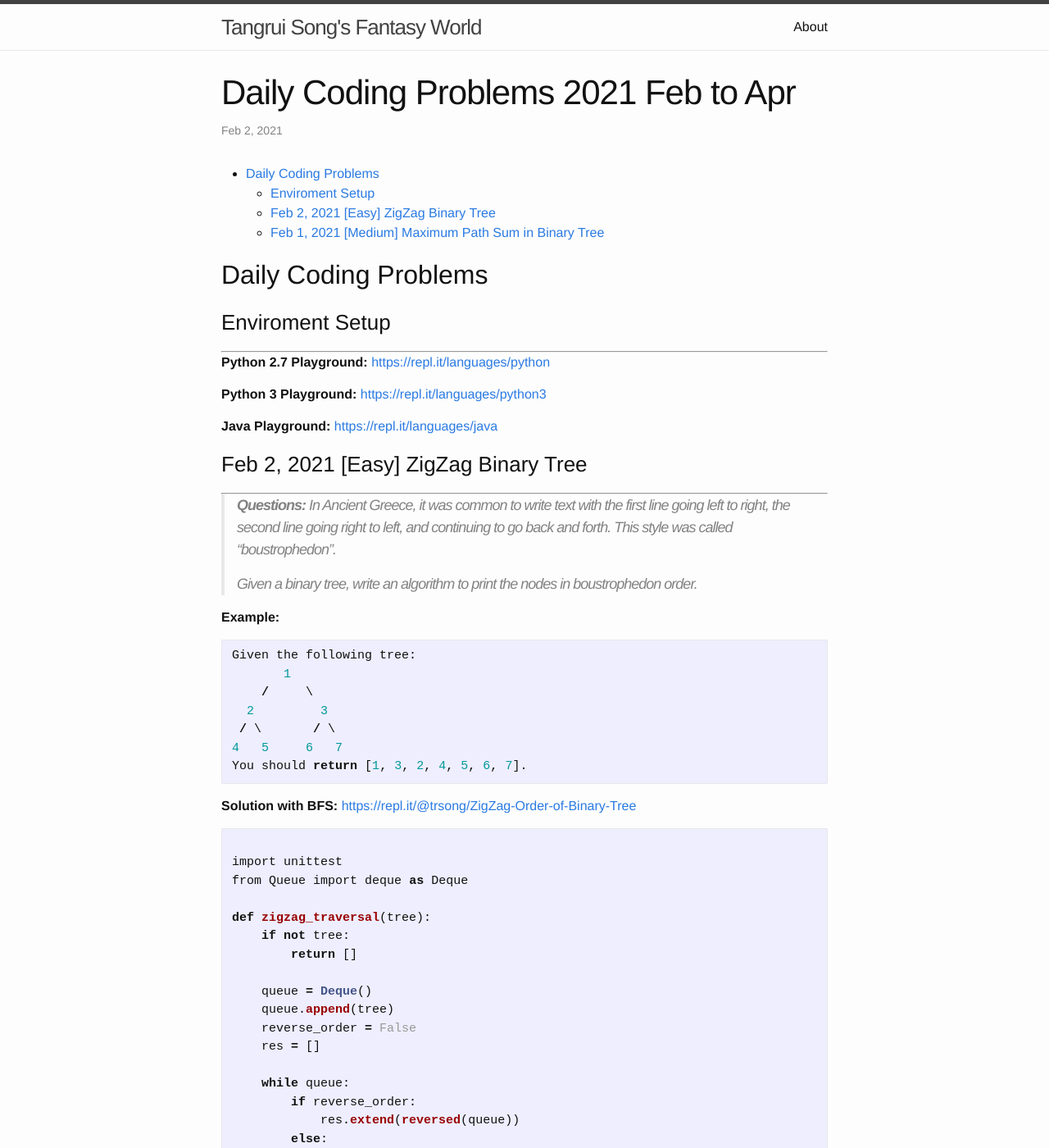
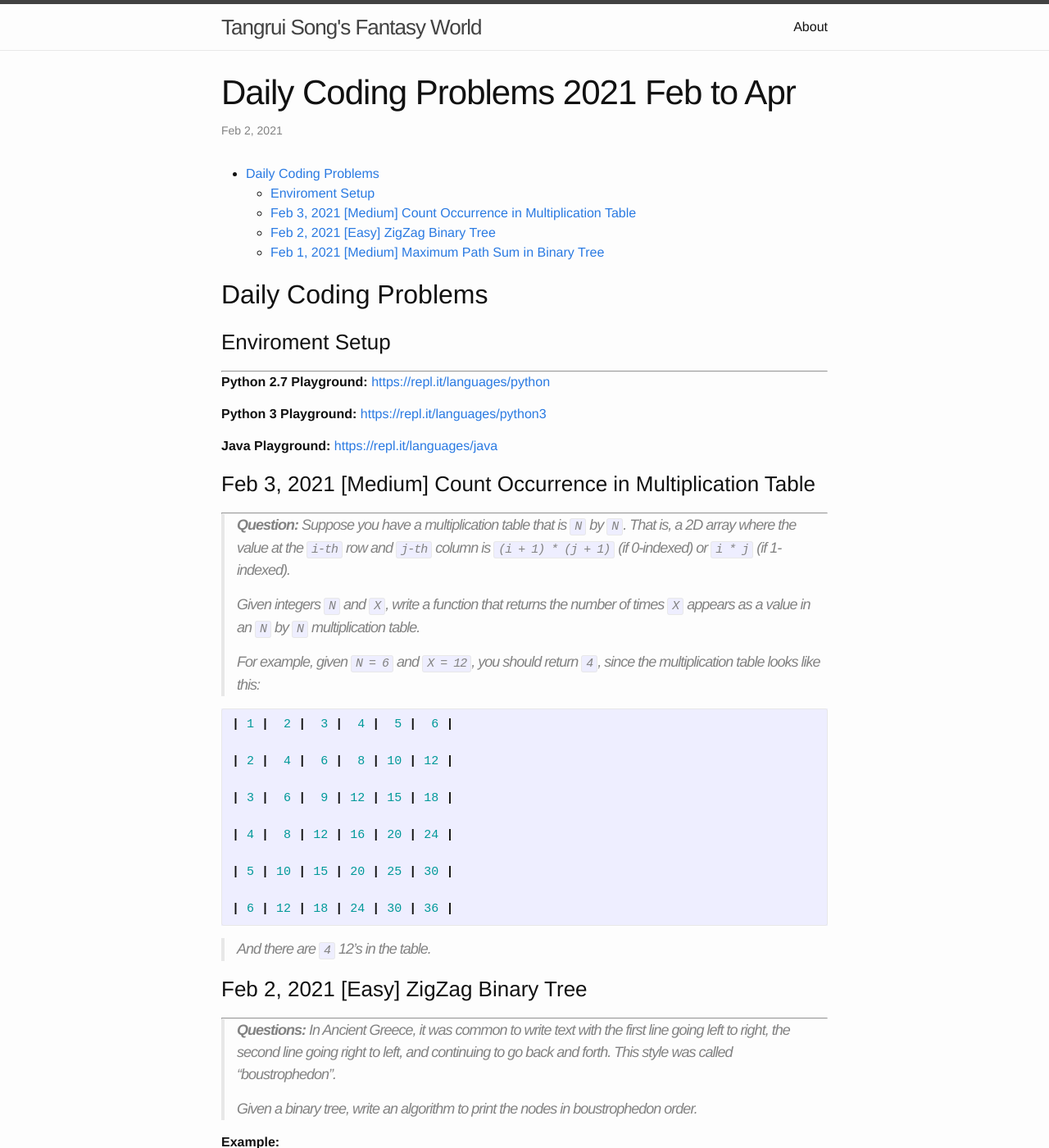
Before and after one commit to trsong/trsong.github.io, a Jekyll site: the page built from _posts/2021-02-01-DailyQuestionsFeb.md, in a window 1280 px wide and 1400 px high. Shown: the whole window at 82% size. Built offline with Jekyll 4.4.1, drawn with Linux system fonts in a browser that asks for light colours.

Commit message:
Add Feb 3 question.

````diff
--- a/_posts/2021-02-01-DailyQuestionsFeb.md
+++ b/_posts/2021-02-01-DailyQuestionsFeb.md
@@ -17,6 +17,30 @@ categories: Python/Java
 **Python 3 Playground:** [https://repl.it/languages/python3](https://repl.it/languages/python3)
 
 **Java Playground:** [https://repl.it/languages/java](https://repl.it/languages/java)
+
+
+### Feb 3, 2021 \[Medium\] Count Occurrence in Multiplication Table
+---
+> **Question:**  Suppose you have a multiplication table that is `N` by `N`. That is, a 2D array where the value at the `i-th` row and `j-th` column is `(i + 1) * (j + 1)` (if 0-indexed) or `i * j` (if 1-indexed).
+>
+> Given integers `N` and `X`, write a function that returns the number of times `X` appears as a value in an `N` by `N` multiplication table.
+>
+> For example, given `N = 6` and `X = 12`, you should return `4`, since the multiplication table looks like this:
+
+```py
+| 1 |  2 |  3 |  4 |  5 |  6 |
+
+| 2 |  4 |  6 |  8 | 10 | 12 |
+
+| 3 |  6 |  9 | 12 | 15 | 18 |
+
+| 4 |  8 | 12 | 16 | 20 | 24 |
+
+| 5 | 10 | 15 | 20 | 25 | 30 |
+
+| 6 | 12 | 18 | 24 | 30 | 36 |
+```
+> And there are `4` 12's in the table.
 
 
 ### Feb 2, 2021 \[Easy\] ZigZag Binary Tree
````
